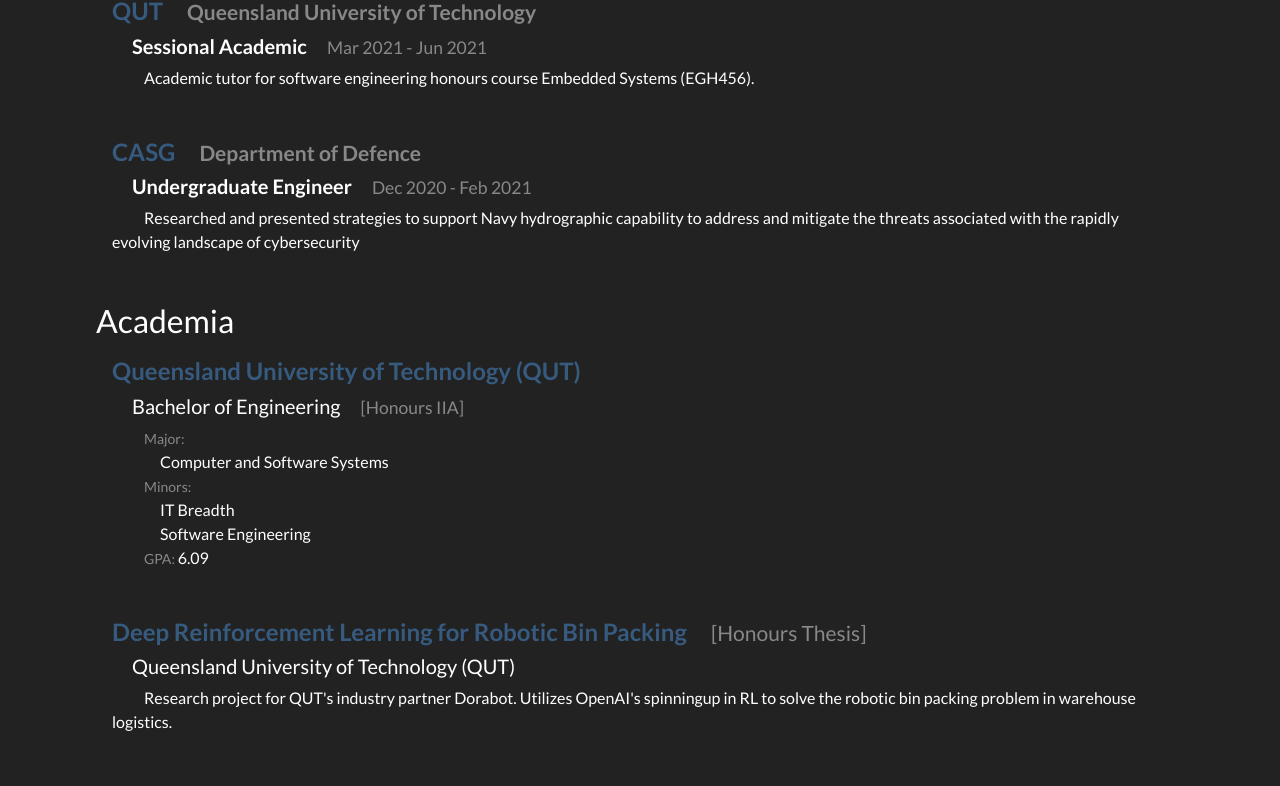
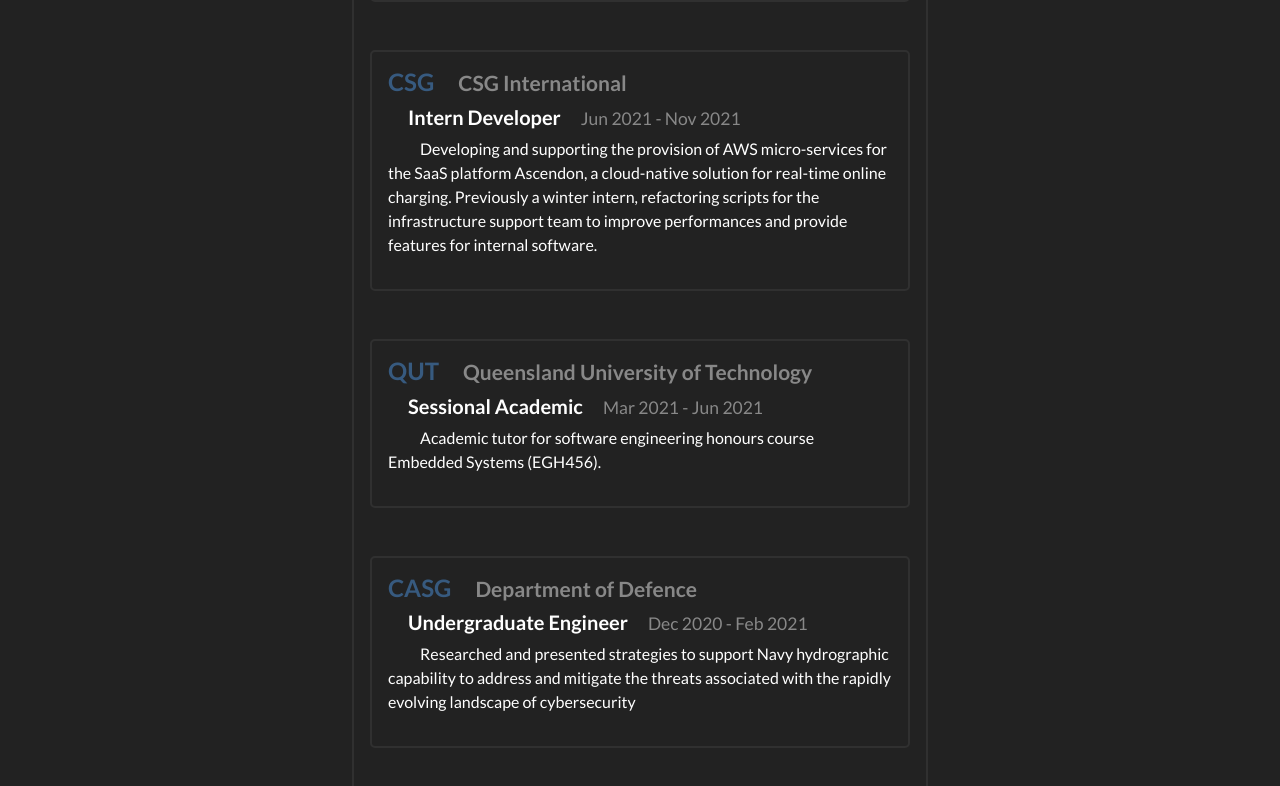
Before and after one commit to georgep9/static-portfolio, a Next.js app: page /portfolio in a window 1280 px wide. Shown: the part 672-1458 px from the top of the page. Built offline with nearby package versions, Linux system fonts and the light colour scheme.

Commit message:
update layout css

```diff
--- a/components/layout.module.css
+++ b/components/layout.module.css
@@ -1,5 +1,14 @@
 .container {
-    max-width: 72rem;
-    padding: 0 2rem;
+    max-width: 36rem;
+    padding: 1rem 1rem;
     margin: 1.5rem auto 2rem;
+    border: 2px solid #303030;
+    border-radius: 5px;
   }
+
+.buttonContainer {
+  padding: 1rem 1rem;
+  margin: 1rem auto 3rem;
+  border: 2px solid #303030;
+  border-radius: 5px;
+}
--- a/components/portfolio-page/Academia.tsx
+++ b/components/portfolio-page/Academia.tsx
@@ -1,5 +1,5 @@
 import { Education, Research } from "../commons/types"
-import styles from './portfolio.module.css';
+import styles from '../layout.module.css';
 import { monthNames } from "../commons/types";
 
 export type AcademiaEntry = {
@@ -12,10 +12,17 @@
         <>
             <h3>Academia</h3>
             {entry.education?.map((edu, index) => (
-                <div key={index} className={styles.container}>
+                <div key={index} className={styles.buttonContainer}>
                     <h4 className="text-primary"><b>{edu.institution.fullname} ({edu.institution.shortname})</b></h4>
                     <h5>
-                        &emsp;{edu.course.fullname}&emsp;{(edu.course.level) ? <small key={index} className="text-muted">[{edu.course.level}]</small> : null}
+                        &emsp;{edu.course.fullname}
+                        &emsp;{(edu.course.level) ? <small key={index} className="text-muted">
+                            [{edu.course.level}]
+                            </small> : null}
+                        &emsp; {(edu.course.period) ? <>
+                            {monthNames[edu.course.period.start.getMonth()]} {edu.course.period.start.getFullYear()} -
+                            {monthNames[edu.course.period.end.getMonth()]} {edu.course.period.end.getFullYear()}
+                            </> : null}
                     </h5>
                     &emsp;&emsp;<small className="text-muted">Major: </small><br></br>
                     &emsp;&emsp;&emsp;{edu.course.major}<br></br>
@@ -33,7 +40,7 @@
                 </div>
             ))}
             {entry.research?.map((res, index) => (
-                <div key={index} className={styles.container}>
+                <div key={index} className={styles.buttonContainer}>
                     <h4 className="text-primary"><b>{res.project.title}</b>&emsp;<small key={index} className="text-muted">[{res.type}]</small></h4>
                     <h5>&emsp;{res.institution.fullname} ({res.institution.shortname})</h5>
                     &emsp;&emsp;{res.project.description}
--- a/components/portfolio-page/Experience.tsx
+++ b/components/portfolio-page/Experience.tsx
@@ -1,5 +1,5 @@
 import { Experience } from "../commons/types"
-import styles from './portfolio.module.css';
+import styles from '../layout.module.css';
 import { monthNames } from "../commons/types";
 
 export type ExperienceEntry = {
@@ -13,8 +13,8 @@
         {entry.experiences?.map((exp, index) => {
             return (
                 <>
-                <div className={styles.container}>
-                    <h4 className="text-primary" key={index}>
+                <div className={styles.buttonContainer} key={index}>
+                    <h4 className="text-primary">
                         <b>{exp.org.shortname}</b>&emsp;
                         <small key={index} className="text-muted"><b>{exp.org.fullname}</b></small>
                     </h4>
--- a/components/portfolio-page/PortfolioContent.tsx
+++ b/components/portfolio-page/PortfolioContent.tsx
@@ -93,7 +93,7 @@
   }]
 }
 
-const PortfolioContent : NextPage = (props) => {
+const PortfolioContent : NextPage = () => {
   return (
     <>
       <Experience {...experiences}/>
--- a/components/portfolio-page/portfolio.module.css
+++ /dev/null
@@ -1,4 +0,0 @@
-.container {
-    padding: 0 1rem;
-    margin: 1rem auto 3rem;
-  }
```
